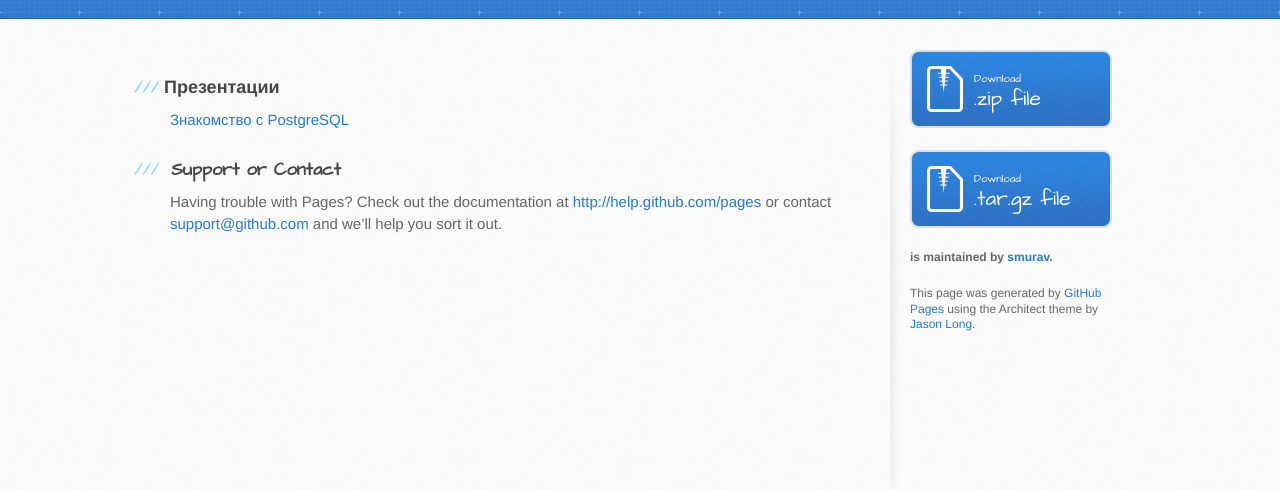
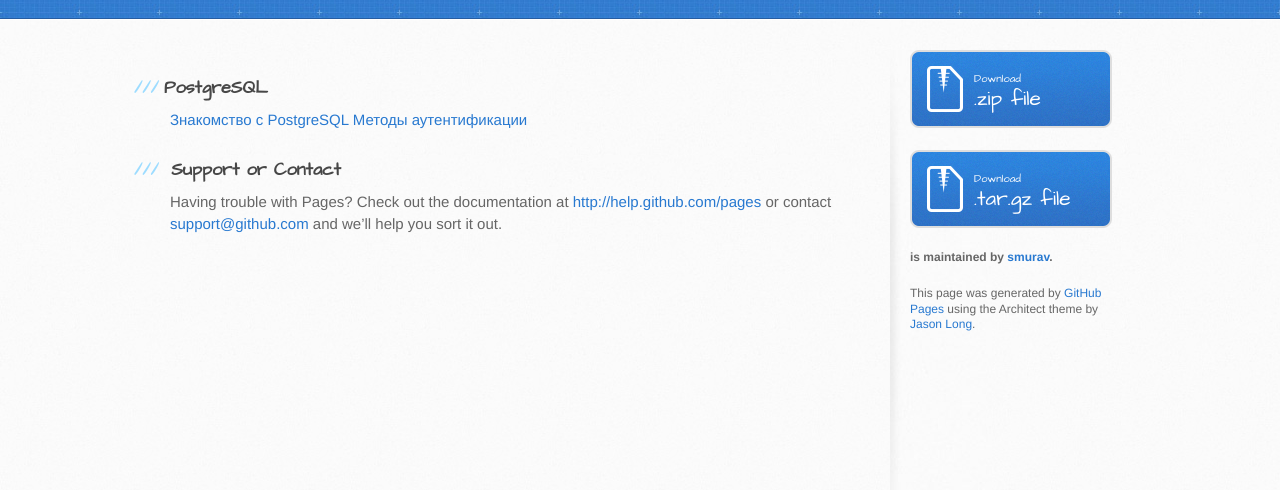
Before and after one commit to smurav/db36, a plain HTML site: page index.html in a window 1280 px wide. Shown: the part 148-638 px from the top of the page. Drawn offline with Linux system fonts and the light colour scheme.

Commit message:
Методы аутентификации

```diff
--- a/index.html
+++ b/index.html
@@ -27,9 +27,10 @@
     <div id="content-wrapper">
       <div class="inner clearfix">
         <section id="main-content">
-          <h3>Презентации</h3>
+          <h3>PostgreSQL</h3>
 
 <a href="./presentations/pg_introduction.svg">Знакомство с PostgreSQL</a>
+<a href="./presentations/pg_authentication.svg">Методы аутентификации</a>
 
 <h3>
 <a name="support-or-contact" class="anchor" href="#support-or-contact"><span class="octicon octicon-link"></span></a>Support or Contact</h3>
```
Also changed, not shown: presentations/pg_authentication.svg (added).
